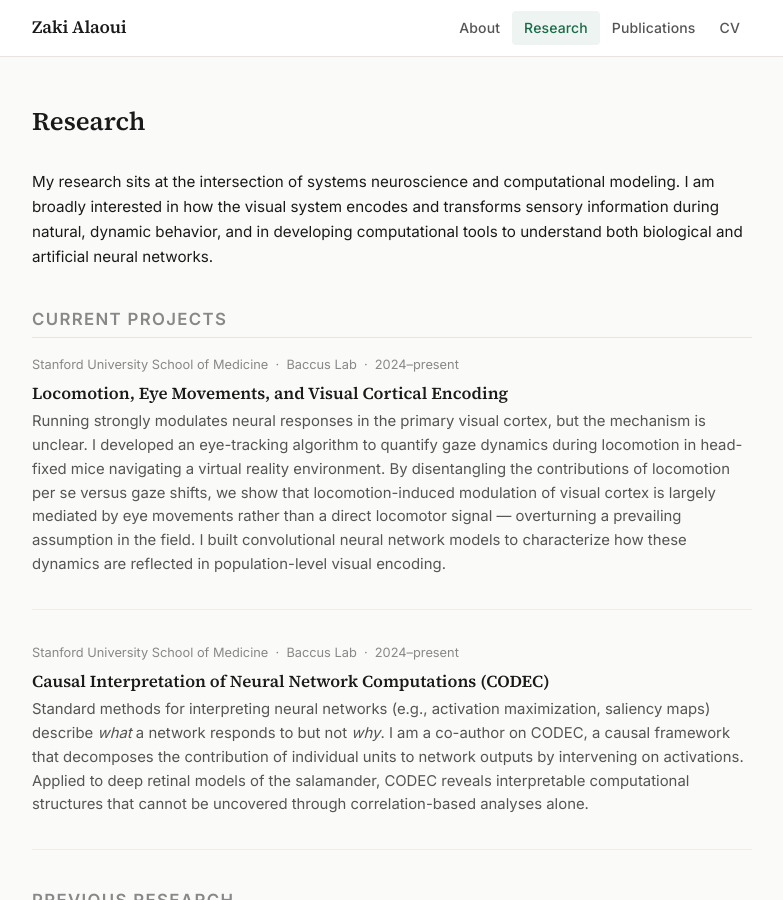
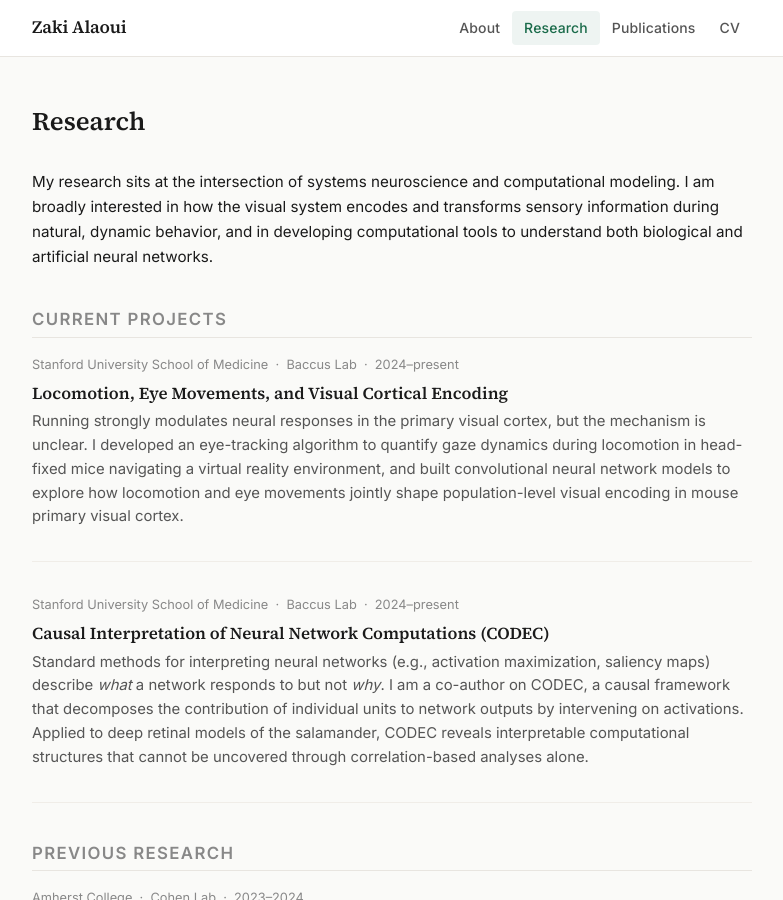
Before and after one commit to zalaoui3/zalaoui3.github.io, a Jekyll site: the page built from research.md, in a window 1280 px wide and 900 px high. Shown: the whole window, without its empty margins (248-1031 px from the left). Built offline with Jekyll 4.4.1, drawn with Linux system fonts in a browser that asks for light colours.

Commit message:
Tone down locomotion research description to avoid revealing unpublished finding
Co-Authored-By: Claude Sonnet 5 <noreply@anthropic.com>

```diff
--- a/research.md
+++ b/research.md
@@ -13,11 +13,8 @@ My research sits at the intersection of systems neuroscience and computational m
   <p>
     Running strongly modulates neural responses in the primary visual cortex, but the mechanism is unclear.
     I developed an eye-tracking algorithm to quantify gaze dynamics during locomotion in head-fixed mice
-    navigating a virtual reality environment. By disentangling the contributions of locomotion per se versus
-    gaze shifts, we show that locomotion-induced modulation of visual cortex is largely mediated by eye
-    movements rather than a direct locomotor signal — overturning a prevailing assumption in the field.
-    I built convolutional neural network models to characterize how these dynamics are reflected in
-    population-level visual encoding.
+    navigating a virtual reality environment, and built convolutional neural network models to explore how
+    locomotion and eye movements jointly shape population-level visual encoding in mouse primary visual cortex.
   </p>
 </div>
 
```
